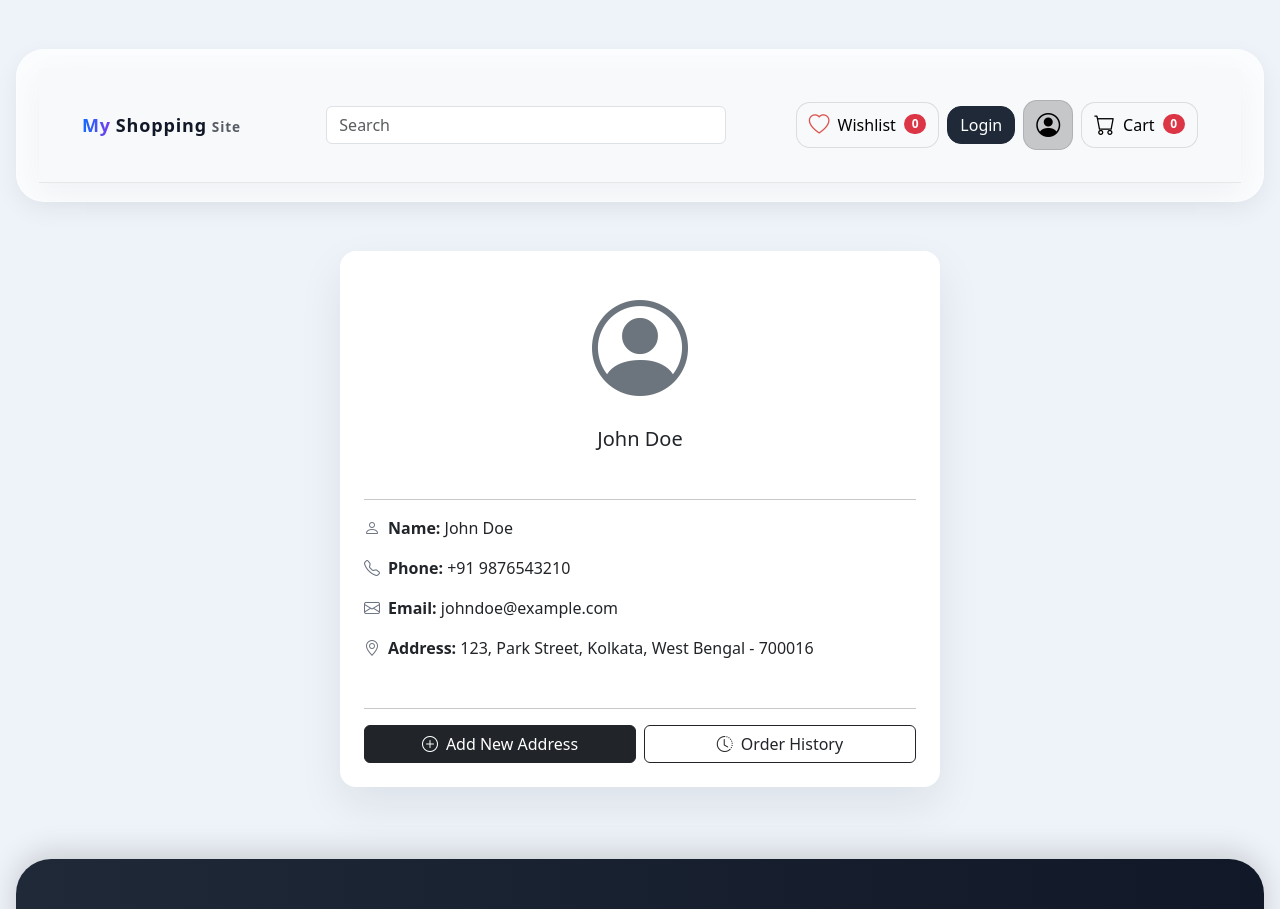
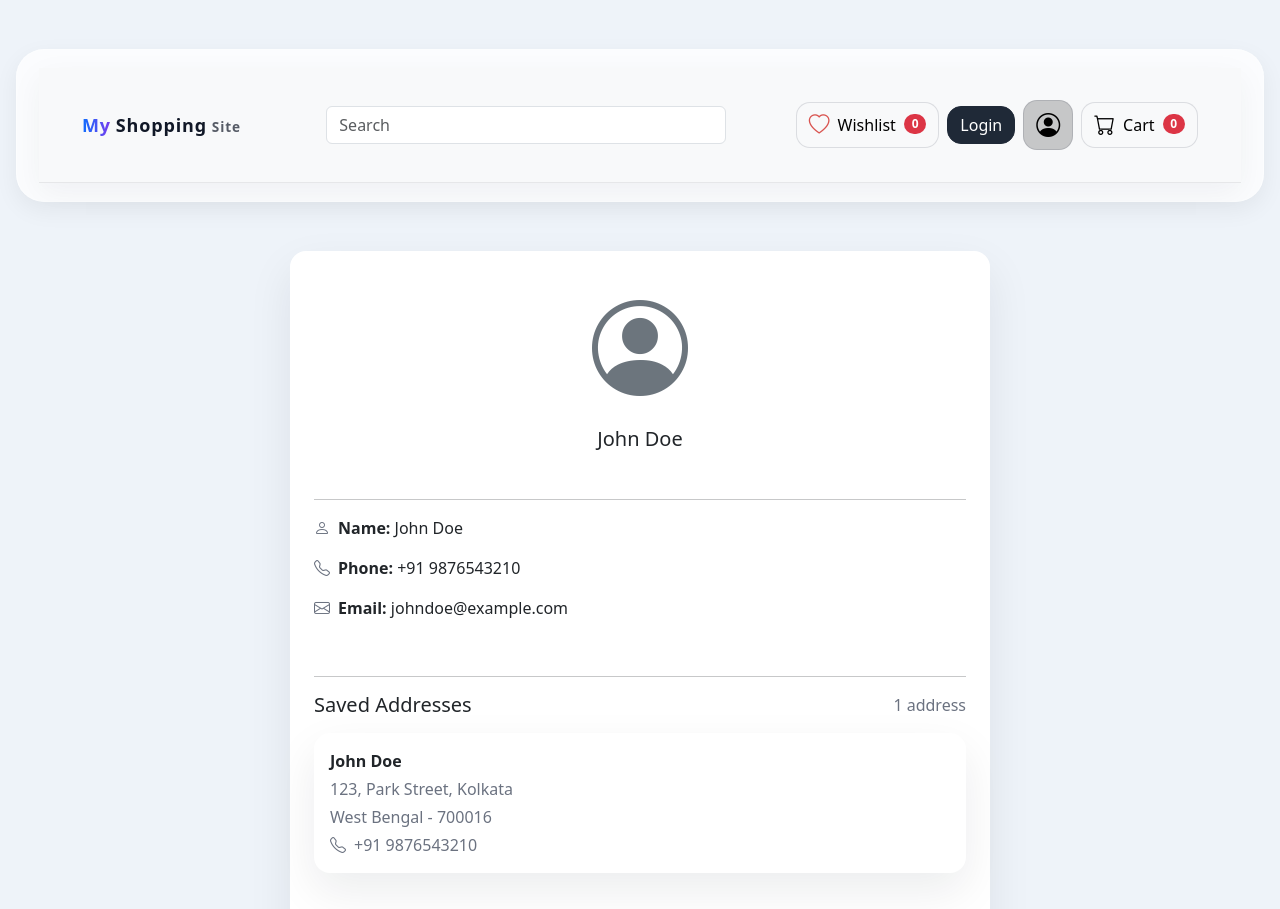
Before and after one commit to rishav-ghosh-98/Retail-App-Frontend, a React (Vite) app: page /profile in a window 1280 px wide. Shown: the top 909 px of the page. Built offline with nearby package versions, Linux system fonts and the light colour scheme.

Commit message:
changes to show saved address in the user profile page

```diff
--- a/src/pages/UserProfile.jsx
+++ b/src/pages/UserProfile.jsx
@@ -1,15 +1,18 @@
 import Header from "../components/Header";
 import Footer from "../components/Footer";
 import { NavLink } from "react-router-dom";
+import { useAddress } from "../hooks/useAddress";
 
 import { user } from "../data/user"
 
 const UserProfile = () => {
+  const { addresses } = useAddress();
+
   return (
     <>
       <Header />
       <div className="container mt-4">
-        <div className="card p-4" style={{ maxWidth: "600px", margin: "0 auto" }}>
+        <div className="card p-4" style={{ maxWidth: "700px", margin: "0 auto" }}>
 
           {/* Avatar */}
           <div className="text-center mb-4">
@@ -19,17 +22,35 @@ const UserProfile = () => {
 
           <hr />
 
-          <div className="mb-3">
+          <div className="mb-4">
             <p><i className="bi bi-person me-2 text-muted"></i><strong>Name: </strong>{user.name}</p>
             <p><i className="bi bi-telephone me-2 text-muted"></i><strong>Phone: </strong>{user.phone}</p>
             <p><i className="bi bi-envelope me-2 text-muted"></i><strong>Email: </strong>{user.email}</p>
-            <p><i className="bi bi-geo-alt me-2 text-muted"></i><strong>Address: </strong>{user.address}</p>
           </div>
 
           <hr />
 
+          <div className="mb-4">
+            <div className="d-flex justify-content-between align-items-center mb-3">
+              <h5 className="mb-0">Saved Addresses</h5>
+              <span className="text-muted">{addresses.length} address{addresses.length === 1 ? "" : "es"}</span>
+            </div>
 
-          <div className="d-flex gap-2">
+            {addresses.length === 0 ? (
+              <p className="text-muted">No addresses added yet. Click below to add one.</p>
+            ) : (
+              addresses.map((address) => (
+                <div key={address.id} className="card p-3 mb-3">
+                  <p className="mb-1 fw-bold">{address.name}</p>
+                  <p className="mb-1 text-muted">{address.street}, {address.city}</p>
+                  <p className="mb-1 text-muted">{address.state} - {address.pincode}</p>
+                  <p className="mb-0 text-muted"><i className="bi bi-telephone me-2"></i>{address.phone}</p>
+                </div>
+              ))
+            )}
+          </div>
+
+          <div className="d-flex gap-2 flex-column flex-sm-row">
             <NavLink to="/address" className="btn btn-dark w-100">
               <i className="bi bi-plus-circle me-2"></i>Add New Address
             </NavLink>
```
